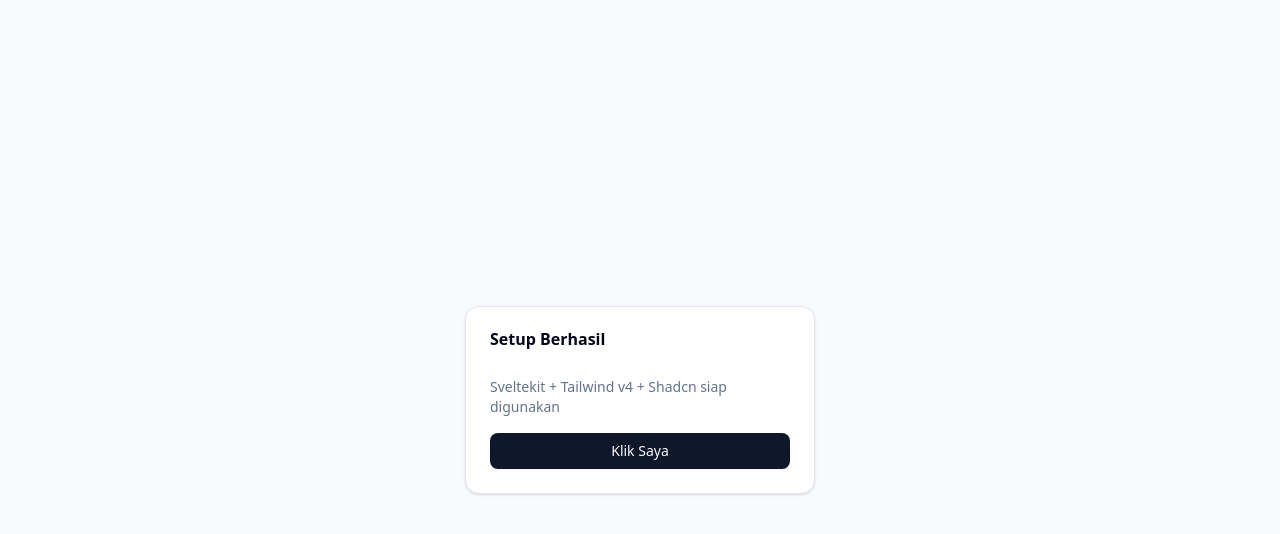
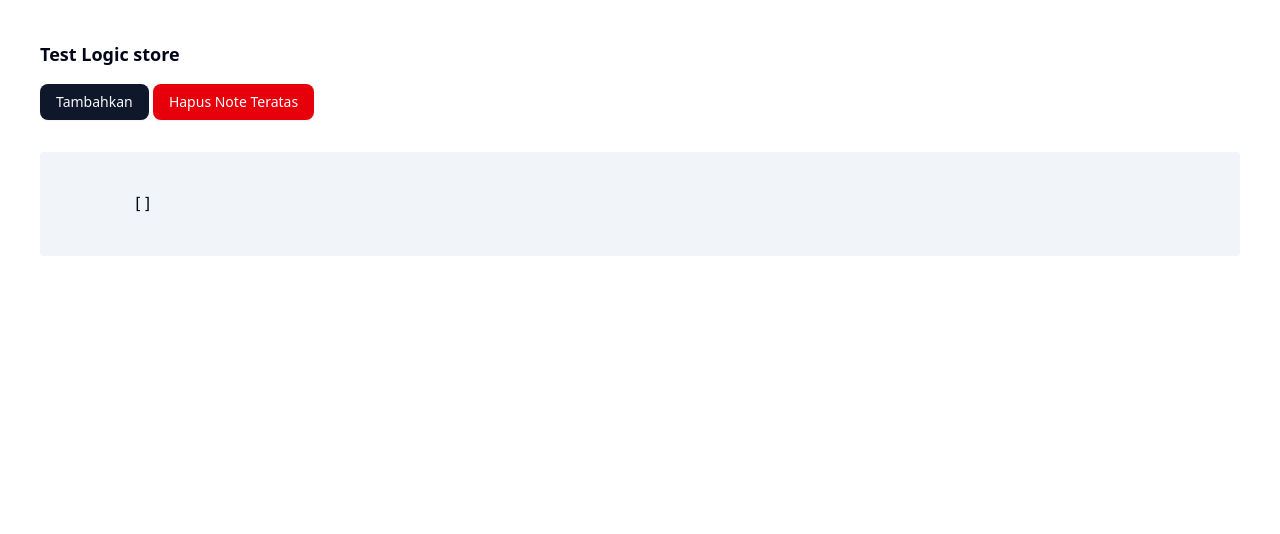
Before and after one commit to r021n/svelte-learn, a SvelteKit app in the folder notes-app/: page / in a window 1280 px wide. Shown: the top 534 px of the page. Built offline with nearby package versions, Linux system fonts and the light colour scheme.

Commit message:
feat: replace card component with direct note management UI

```diff
--- a/notes-app/src/routes/+page.svelte
+++ b/notes-app/src/routes/+page.svelte
@@ -1,20 +1,29 @@
 <script lang="ts">
+	import { notesStore } from '$lib/stores/note';
 	import { Button } from '$lib/components/ui/button/index';
-	import { Card, CardContent, CardHeader, CardTitle } from '$lib/components/ui/card/index';
+
+	$: console.log($notesStore);
 </script>
 
-<div class="flex h-screen items-center justify-center bg-slate-50">
-	<Card class="w-[350px]">
-		<CardHeader>
-			<CardTitle>Setup Berhasil</CardTitle>
-		</CardHeader>
-		<CardContent>
-			<p class="mb-4 text-sm text-muted-foreground">
-				Sveltekit + Tailwind v4 + Shadcn siap digunakan
-			</p>
-			<Button class="w-full">Klik Saya</Button>
-		</CardContent>
-	</Card>
+<div class="p-10 space-y-4">
+	<h1 class="font-bold text-lg">Test Logic store</h1>
+
+	<Button onclick={() => notesStore.addNote('Judul test', 'isi catatan', 'personal')}
+		>Tambahkan</Button
+	>
+
+	<Button
+		variant="destructive"
+		onclick={() => {
+			if ($notesStore.length > 0) notesStore.deleteNote($notesStore[0].id);
+		}}
+	>
+		Hapus Note Teratas
+	</Button>
+
+	<pre class="bg-slate-100 p-4 rounded mt-4">
+        {JSON.stringify($notesStore, null, 2)}
+    </pre>
 </div>
 
 <style lang="postcss">
```
